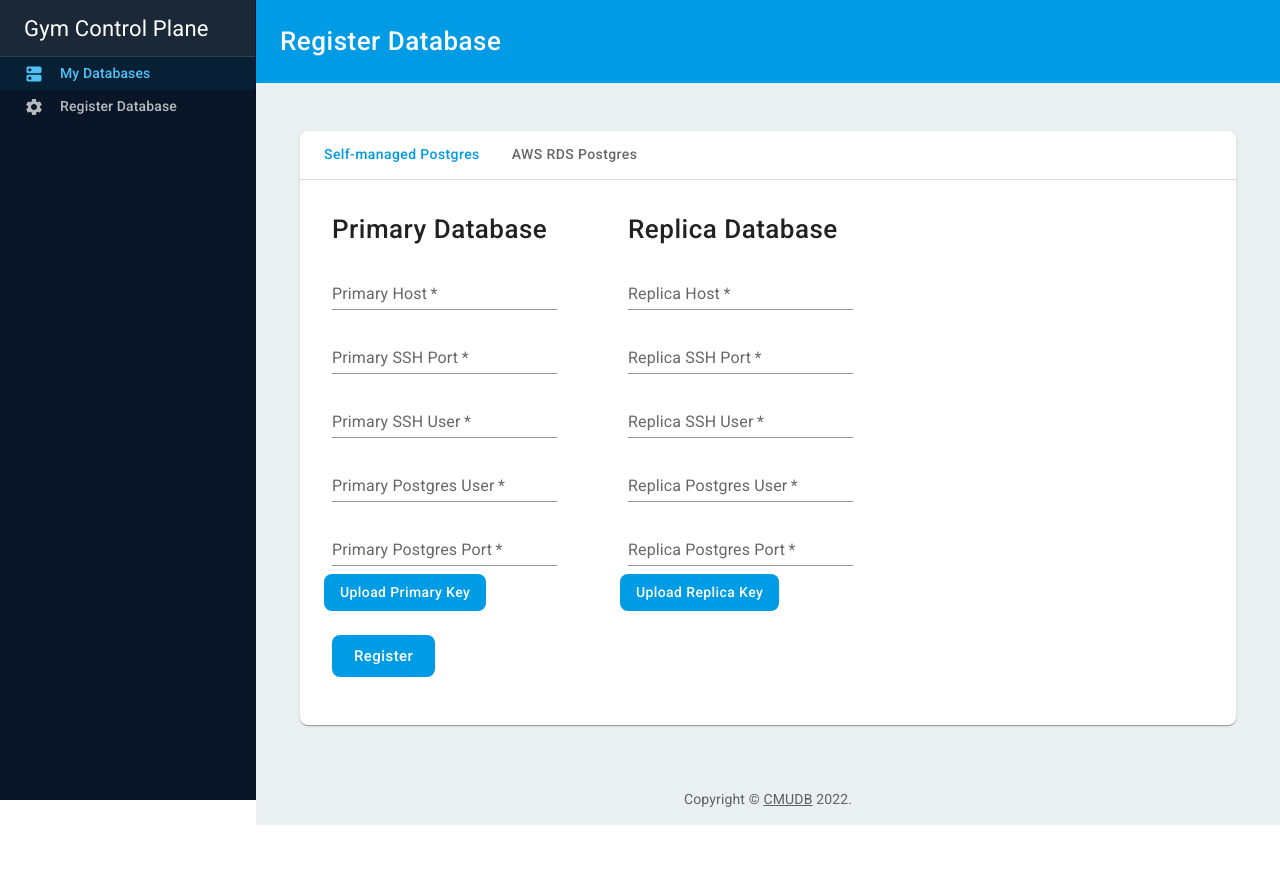
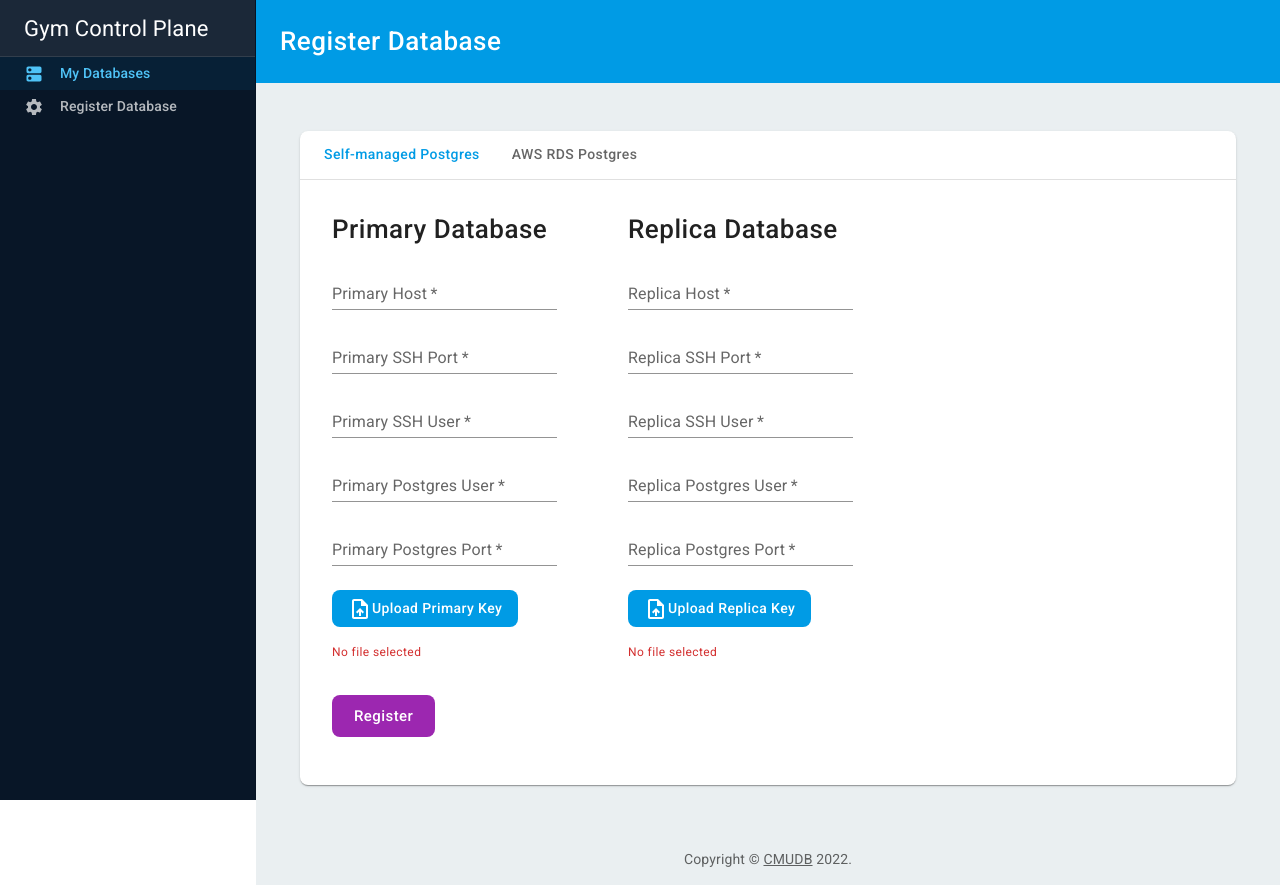
Before and after one commit to cmu-db/noisepage-control, a React (Create React App) app in the folder control_plane/client-app/: page /register in a window 1280 px wide. Before the commit the page ends 825 px from the top, so only its background shows below. Built offline with nearby package versions, Linux system fonts and the light colour scheme.

Commit message:
add error message when no key file is selected

```diff
--- a/control_plane/client-app/src/pages/RegisterDatabases/RegisterForm.js
+++ b/control_plane/client-app/src/pages/RegisterDatabases/RegisterForm.js
@@ -3,7 +3,10 @@ import TextField from '@mui/material/TextField';
 import Box from '@mui/material/Box';
 import Grid from '@mui/material/Grid';
 import Button from '@mui/material/Button';
-import { Typography } from '@mui/material';
+import Typography from '@mui/material/Typography';
+import FormHelperText from '@mui/material/FormHelperText';
+
+import UploadFile from '@mui/icons-material/UploadFile';
 import axios from '../../util/axios';
 
 function RegisterForm({ environment }) {
@@ -109,10 +112,16 @@ function RegisterForm({ environment }) {
             variant="standard"
             onChange={handleInput}
           />
-          <Button variant="contained" component="label">
+          <Button variant="contained" component="label" sx={{ m: 1, mt: 2 }}>
+            <UploadFile />
             Upload Primary Key
             <input type="file" name="primary_key_file" hidden onChange={handleUpload}/>
           </Button>
+          {
+            formInput.primary_key_file
+              ? <FormHelperText sx={{ m: 1 }} variant="body1">{formInput.primary_key_file.name}</FormHelperText>
+              : <FormHelperText sx={{ m: 1 }} error variant="body1">No file selected</FormHelperText>
+          }
         </Grid>
         <Grid item xs={12} sm={4}>
           <Typography variant="h5">Replica Database</Typography>
@@ -156,13 +165,19 @@ function RegisterForm({ environment }) {
             variant="standard"
             onChange={handleInput}
           />
-          <Button variant="contained" component="label">
+          <Button variant="contained" component="label" sx={{ m: 1, mt: 2 }}>
+            <UploadFile />
             Upload Replica Key
             <input type="file" name="replica_key_file" hidden onChange={handleUpload}/>
           </Button>
+          {
+            formInput.replica_key_file
+              ? <FormHelperText sx={{ m: 1 }} variant="body1">{formInput.replica_key_file.name}</FormHelperText>
+              : <FormHelperText sx={{ m: 1 }} error variant="body1">No file selected</FormHelperText>
+          }
         </Grid>
         <Grid item xs={12} sx={{ p: 1, py: 3 }}>
-          <Button variant="contained" color="primary" type="submit" size="large">
+          <Button variant="contained" color="secondary" type="submit" size="large">
             Register
           </Button>
         </Grid>
```
